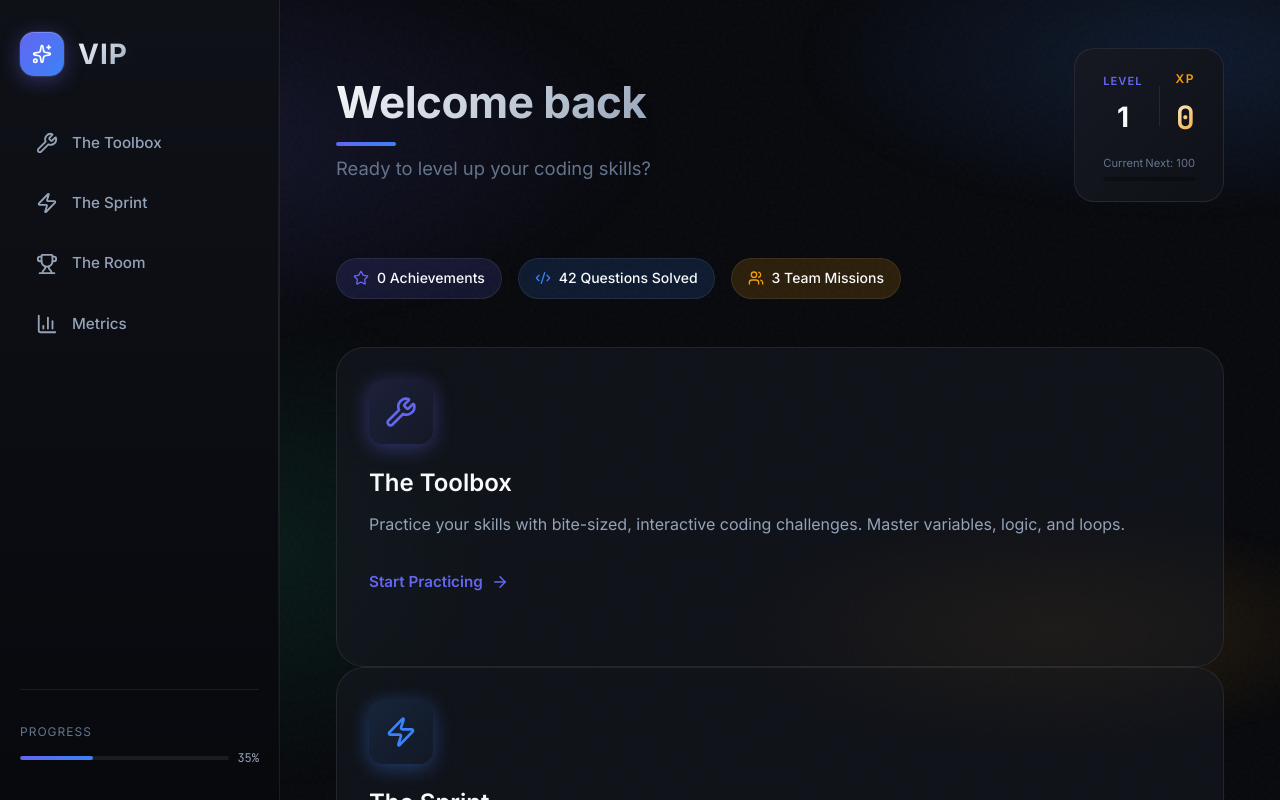
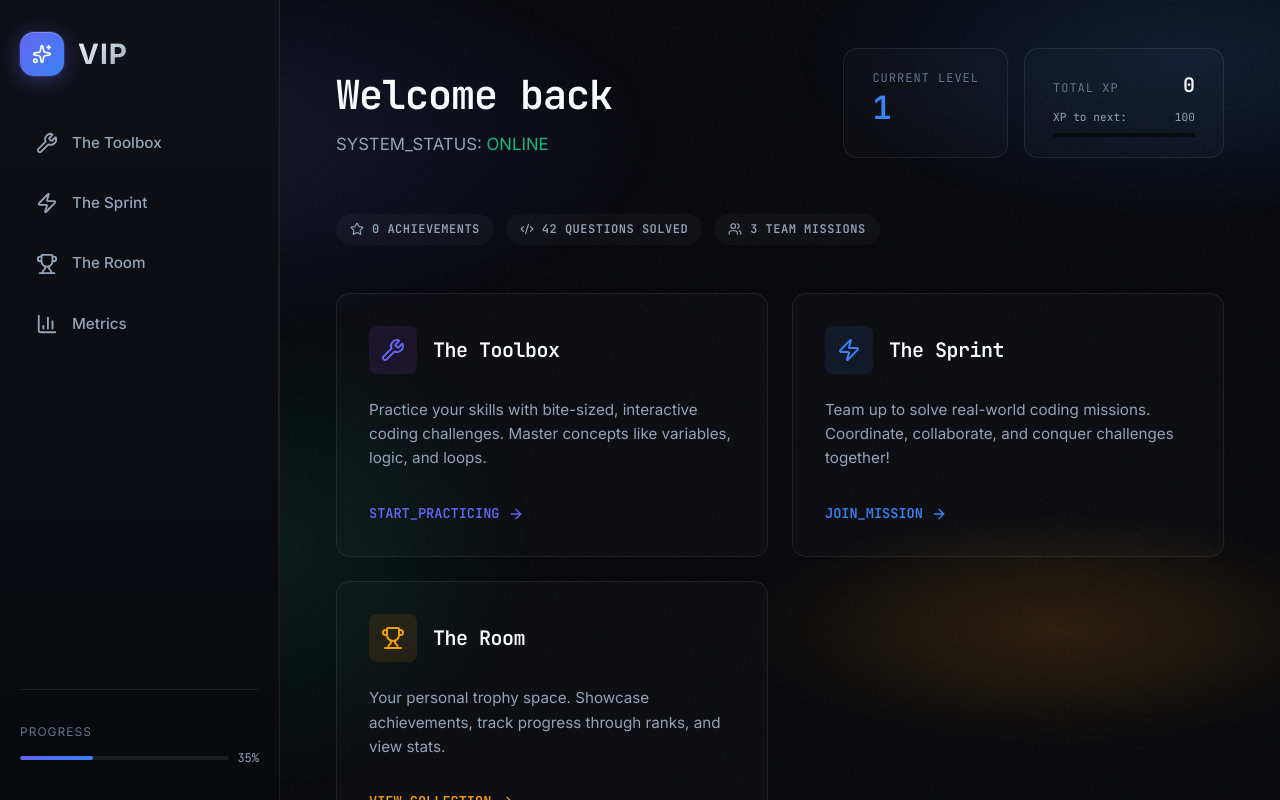
Before and after one commit to aamoghS/VIP, a Next.js app: page / in a window 1280 px wide. Shown: the top 800 px of the page. Built offline with nearby package versions, Linux system fonts and the light colour scheme; no server answers.

Commit message:
Redesigned Home, Room, and Toolbox UI to match terminal aesthetic

```diff
--- a/src/app/page.tsx
+++ b/src/app/page.tsx
@@ -38,78 +38,110 @@ export default function Home() {
         variants={containerVariants}
       >
         {/* Header Section */}
-        <motion.div variants={itemVariants} className="flex-between" style={{ marginBottom: '3.5rem' }}>
-          <div className="page-header">
-            <h1 className="page-title">Welcome back</h1>
-            <p className="page-subtitle">Ready to level up your coding skills?</p>
+        <motion.div variants={itemVariants} className="flex-between" style={{ marginBottom: '3.5rem', alignItems: 'flex-end', flexWrap: 'wrap', gap: '2rem' }}>
+          <div>
+            <h1 style={{ fontSize: "2.5rem", fontWeight: 800, color: "var(--text-primary)", letterSpacing: "-1px", marginBottom: "0.25rem", fontFamily: "'JetBrains Mono', monospace" }}>
+              Welcome back
+            </h1>
+            <p style={{ color: "var(--text-secondary)", fontSize: "1.05rem" }}>
+              SYSTEM_STATUS: <span style={{ color: '#10b981' }}>ONLINE</span>
+            </p>
           </div>
 
-          <div style={{ display: 'flex', gap: '1.5rem', alignItems: 'center' }}>
-            {/* Level Badge */}
-            <div className="xp-display">
-              <div className="flex-center" style={{ gap: '1rem' }}>
-                <div style={{ textAlign: 'center' }}>
-                  <div style={{ fontSize: '0.7rem', fontWeight: '600', textTransform: 'uppercase', letterSpacing: '1px', color: 'var(--accent-indigo)', marginBottom: '0.25rem' }}>Level</div>
-                  <div style={{ fontSize: '1.75rem', fontWeight: '700', color: 'var(--text-primary)' }}>{level}</div>
+          <div style={{ display: 'flex', gap: '1rem' }}>
+            {/* Level Card */}
+            <div style={{
+                padding: '1.25rem 1.75rem',
+                minWidth: '160px',
+                background: 'rgba(255,255,255,0.02)',
+                border: '1px solid rgba(255,255,255,0.08)',
+                borderRadius: 'var(--radius-md)',
+                display: 'flex', flexDirection: 'column',
+              }}
+            >
+              <div style={{ fontSize: '0.75rem', textTransform: 'uppercase', letterSpacing: '1px', color: 'var(--text-muted)', marginBottom: '0.25rem', fontFamily: "'JetBrains Mono', monospace" }}>
+                Current Level
               </div>
-                <div style={{ width: '1px', height: '40px', background: 'var(--glass-border)' }} />
-                <div style={{ textAlign: 'center' }}>
-                  <div className="xp-label">XP</div>
-                  <div className="xp-value">{xp}</div>
+              <div style={{ fontSize: '2rem', fontWeight: 800, color: 'var(--accent-blue)', fontFamily: "'JetBrains Mono', monospace", lineHeight: 1 }}>
+                {level}
               </div>
             </div>
-              <div style={{ marginTop: '0.75rem' }}>
-                <div style={{ display: 'flex', justifyContent: 'space-between', fontSize: '0.7rem', color: 'var(--text-muted)', marginBottom: '0.25rem' }}>
-                  <span>Current</span>
-                  <span>Next: {nextLevelXp}</span>
+
+            {/* XP Card */}
+            <div style={{
+                padding: '1.25rem 1.75rem',
+                minWidth: '200px',
+                background: 'rgba(255,255,255,0.02)',
+                border: '1px solid rgba(255,255,255,0.08)',
+                borderRadius: 'var(--radius-md)'
+              }}
+            >
+              <div style={{ display: 'flex', justifyContent: 'space-between', alignItems: 'baseline', marginBottom: '0.5rem' }}>
+                <div style={{ fontSize: '0.75rem', textTransform: 'uppercase', letterSpacing: '1px', color: 'var(--text-muted)', fontFamily: "'JetBrains Mono', monospace" }}>
+                   TOTAL XP
                 </div>
-                <div style={{ width: '100%', height: '4px', background: 'rgba(0,0,0,0.3)', borderRadius: '2px', overflow: 'hidden' }}>
+                <div style={{ fontSize: '1.25rem', fontWeight: 800, color: 'var(--text-primary)', fontFamily: "'JetBrains Mono', monospace" }}>
+                  {xp}
+                </div>
+              </div>
+              <div style={{ display: 'flex', justifyContent: 'space-between', fontSize: '0.7rem', color: 'var(--text-secondary)', marginBottom: '0.35rem', fontFamily: "'JetBrains Mono', monospace" }}>
+                <span>XP to next:</span>
+                <span>{nextLevelXp - xp}</span>
+              </div>
+              <div style={{ width: '100%', height: '4px', background: 'rgba(0,0,0,0.5)', overflow: 'hidden' }}>
                 <motion.div
                   initial={{ width: 0 }}
                   animate={{ width: `${progressPercent}%` }}
                   transition={{ duration: 1, ease: 'easeOut' }}
-                    style={{ height: '100%', background: 'linear-gradient(90deg, var(--accent-indigo), var(--accent-blue))' }}
+                  style={{ height: '100%', background: 'var(--accent-blue)' }}
                 />
-                </div>
               </div>
             </div>
           </div>
         </motion.div>
 
         {/* Stats Row */}
-        <motion.div variants={itemVariants} style={{ display: 'flex', gap: '1rem', marginBottom: '3rem' }}>
-          <div className="badge-premium" style={{ background: 'var(--accent-indigo-dim)' }}>
-            <Star size={16} color="var(--accent-indigo)" />
-            <span>{unlockedItems.length} Achievements</span>
+        <motion.div variants={itemVariants} style={{ display: 'flex', gap: '0.75rem', marginBottom: '3rem', flexWrap: 'wrap' }}>
+          <div className="status-chip" style={{ background: 'rgba(255,255,255,0.03)', borderColor: 'rgba(255,255,255,0.1)' }}>
+            <Star size={14} color="var(--text-secondary)" />
+            <span style={{ color: 'var(--text-secondary)' }}>{unlockedItems.length} ACHIEVEMENTS</span>
           </div>
-          <div className="badge-premium" style={{ background: 'var(--accent-blue-dim)' }}>
-            <Code2 size={16} color="var(--accent-blue)" />
-            <span>42 Questions Solved</span>
+          <div className="status-chip" style={{ background: 'rgba(255,255,255,0.03)', borderColor: 'rgba(255,255,255,0.1)' }}>
+            <Code2 size={14} color="var(--text-secondary)" />
+            <span style={{ color: 'var(--text-secondary)' }}>42 QUESTIONS SOLVED</span>
           </div>
-          <div className="badge-premium" style={{ background: 'var(--accent-amber-dim)' }}>
-            <Users size={16} color="var(--accent-amber)" />
-            <span>3 Team Missions</span>
+          <div className="status-chip" style={{ background: 'rgba(255,255,255,0.03)', borderColor: 'rgba(255,255,255,0.1)' }}>
+            <Users size={14} color="var(--text-secondary)" />
+            <span style={{ color: 'var(--text-secondary)' }}>3 TEAM MISSIONS</span>
           </div>
         </motion.div>
 
-        {/* Hero Cards Grid */}
-        <div className="grid grid-cols-1 md:grid-cols-3 gap-6">
+        {/* Core Modules Grid */}
+        <div style={{ display: 'grid', gridTemplateColumns: 'repeat(auto-fit, minmax(300px, 1fr))', gap: '1.5rem' }}>
           <motion.div variants={itemVariants}>
             <Link href="/toolbox" style={{ textDecoration: 'none' }}>
               <motion.div
-                className="hero-card"
-                data-variant="indigo"
-                whileHover={{ scale: 1.02 }}
-                whileTap={{ scale: 0.98 }}
-                style={{ height: '100%', display: 'flex', flexDirection: 'column', minHeight: '320px' }}
+                whileHover={{ y: -4, borderColor: 'var(--accent-indigo)' }}
+                style={{
+                  height: '100%', display: 'flex', flexDirection: 'column',
+                  padding: '2rem', background: 'rgba(255,255,255,0.02)',
+                  border: '1px solid rgba(255,255,255,0.08)', borderRadius: 'var(--radius-md)',
+                  transition: 'all 0.2s ease', cursor: 'pointer'
+                }}
               >
-                <div className="hero-card-icon">
-                  <Wrench size={32} color="var(--accent-indigo)" />
+                <div style={{ display: 'flex', alignItems: 'center', gap: '1rem', marginBottom: '1.5rem' }}>
+                  <div style={{ background: 'rgba(168, 85, 247, 0.1)', padding: '0.75rem', borderRadius: '8px' }}>
+                    <Wrench size={24} color="var(--accent-indigo)" />
                   </div>
-                <h3>The Toolbox</h3>
-                <p>Practice your skills with bite-sized, interactive coding challenges. Master variables, logic, and loops.</p>
-                <div className="hero-card-action">
-                  Start Practicing <ArrowRight size={18} />
+                  <h3 style={{ fontSize: '1.25rem', fontWeight: 600, color: 'var(--text-primary)', fontFamily: "'JetBrains Mono', monospace", letterSpacing: '-0.5px' }}>
+                    The Toolbox
+                  </h3>
+                </div>
+                <p style={{ color: 'var(--text-secondary)', fontSize: '0.95rem', lineHeight: 1.6, flex: 1, marginBottom: '2rem' }}>
+                  Practice your skills with bite-sized, interactive coding challenges. Master concepts like variables, logic, and loops.
+                </p>
+                <div style={{ display: 'flex', alignItems: 'center', gap: '0.5rem', color: 'var(--accent-indigo)', fontSize: '0.85rem', fontWeight: 700, fontFamily: "'JetBrains Mono', monospace" }}>
+                  START_PRACTICING <ArrowRight size={16} />
                 </div>
               </motion.div>
             </Link>
@@ -118,19 +150,27 @@ export default function Home() {
           <motion.div variants={itemVariants}>
             <Link href="/sprint" style={{ textDecoration: 'none' }}>
               <motion.div
-                className="hero-card"
-                data-variant="blue"
-                whileHover={{ scale: 1.02 }}
-                whileTap={{ scale: 0.98 }}
-                style={{ height: '100%', display: 'flex', flexDirection: 'column', minHeight: '320px' }}
+                whileHover={{ y: -4, borderColor: 'var(--accent-blue)' }}
+                style={{
+                  height: '100%', display: 'flex', flexDirection: 'column',
+                  padding: '2rem', background: 'rgba(255,255,255,0.02)',
+                  border: '1px solid rgba(255,255,255,0.08)', borderRadius: 'var(--radius-md)',
+                  transition: 'all 0.2s ease', cursor: 'pointer'
+                }}
               >
-                <div className="hero-card-icon">
-                  <Zap size={32} color="var(--accent-blue)" />
+                <div style={{ display: 'flex', alignItems: 'center', gap: '1rem', marginBottom: '1.5rem' }}>
+                  <div style={{ background: 'rgba(59, 130, 246, 0.1)', padding: '0.75rem', borderRadius: '8px' }}>
+                    <Zap size={24} color="var(--accent-blue)" />
                   </div>
-                <h3>The Sprint</h3>
-                <p>Team up with classmates to solve real-world coding missions. Coordinate, collaborate, and conquer!</p>
-                <div className="hero-card-action">
-                  Join Mission <ArrowRight size={18} />
+                  <h3 style={{ fontSize: '1.25rem', fontWeight: 600, color: 'var(--text-primary)', fontFamily: "'JetBrains Mono', monospace", letterSpacing: '-0.5px' }}>
+                    The Sprint
+                  </h3>
+                </div>
+                <p style={{ color: 'var(--text-secondary)', fontSize: '0.95rem', lineHeight: 1.6, flex: 1, marginBottom: '2rem' }}>
+                  Team up to solve real-world coding missions. Coordinate, collaborate, and conquer challenges together!
+                </p>
+                <div style={{ display: 'flex', alignItems: 'center', gap: '0.5rem', color: 'var(--accent-blue)', fontSize: '0.85rem', fontWeight: 700, fontFamily: "'JetBrains Mono', monospace" }}>
+                  JOIN_MISSION <ArrowRight size={16} />
                 </div>
               </motion.div>
             </Link>
@@ -139,19 +179,27 @@ export default function Home() {
           <motion.div variants={itemVariants}>
             <Link href="/room" style={{ textDecoration: 'none' }}>
               <motion.div
-                className="hero-card"
-                data-variant="amber"
-                whileHover={{ scale: 1.02 }}
-                whileTap={{ scale: 0.98 }}
-                style={{ height: '100%', display: 'flex', flexDirection: 'column', minHeight: '320px' }}
+                whileHover={{ y: -4, borderColor: 'var(--accent-amber)' }}
+                style={{
+                  height: '100%', display: 'flex', flexDirection: 'column',
+                  padding: '2rem', background: 'rgba(255,255,255,0.02)',
+                  border: '1px solid rgba(255,255,255,0.08)', borderRadius: 'var(--radius-md)',
+                  transition: 'all 0.2s ease', cursor: 'pointer'
+                }}
               >
-                <div className="hero-card-icon">
-                  <Trophy size={32} color="var(--accent-amber)" />
+                <div style={{ display: 'flex', alignItems: 'center', gap: '1rem', marginBottom: '1.5rem' }}>
+                  <div style={{ background: 'rgba(245, 158, 11, 0.1)', padding: '0.75rem', borderRadius: '8px' }}>
+                    <Trophy size={24} color="var(--accent-amber)" />
                   </div>
-                <h3>The Room</h3>
-                <p>Your personal trophy space. Showcase achievements and track your progress through the ranks.</p>
-                <div className="hero-card-action">
-                  View Collection <ArrowRight size={18} />
+                  <h3 style={{ fontSize: '1.25rem', fontWeight: 600, color: 'var(--text-primary)', fontFamily: "'JetBrains Mono', monospace", letterSpacing: '-0.5px' }}>
+                    The Room
+                  </h3>
+                </div>
+                <p style={{ color: 'var(--text-secondary)', fontSize: '0.95rem', lineHeight: 1.6, flex: 1, marginBottom: '2rem' }}>
+                  Your personal trophy space. Showcase achievements, track progress through ranks, and view stats.
+                </p>
+                <div style={{ display: 'flex', alignItems: 'center', gap: '0.5rem', color: 'var(--accent-amber)', fontSize: '0.85rem', fontWeight: 700, fontFamily: "'JetBrains Mono', monospace" }}>
+                  VIEW_COLLECTION <ArrowRight size={16} />
                 </div>
               </motion.div>
             </Link>
```
Also changed, not shown: src/app/room/page.tsx (+102 -102 lines), src/app/toolbox/page.tsx (+81 -91 lines). Lines whose indentation alone changed are shown as unchanged.
